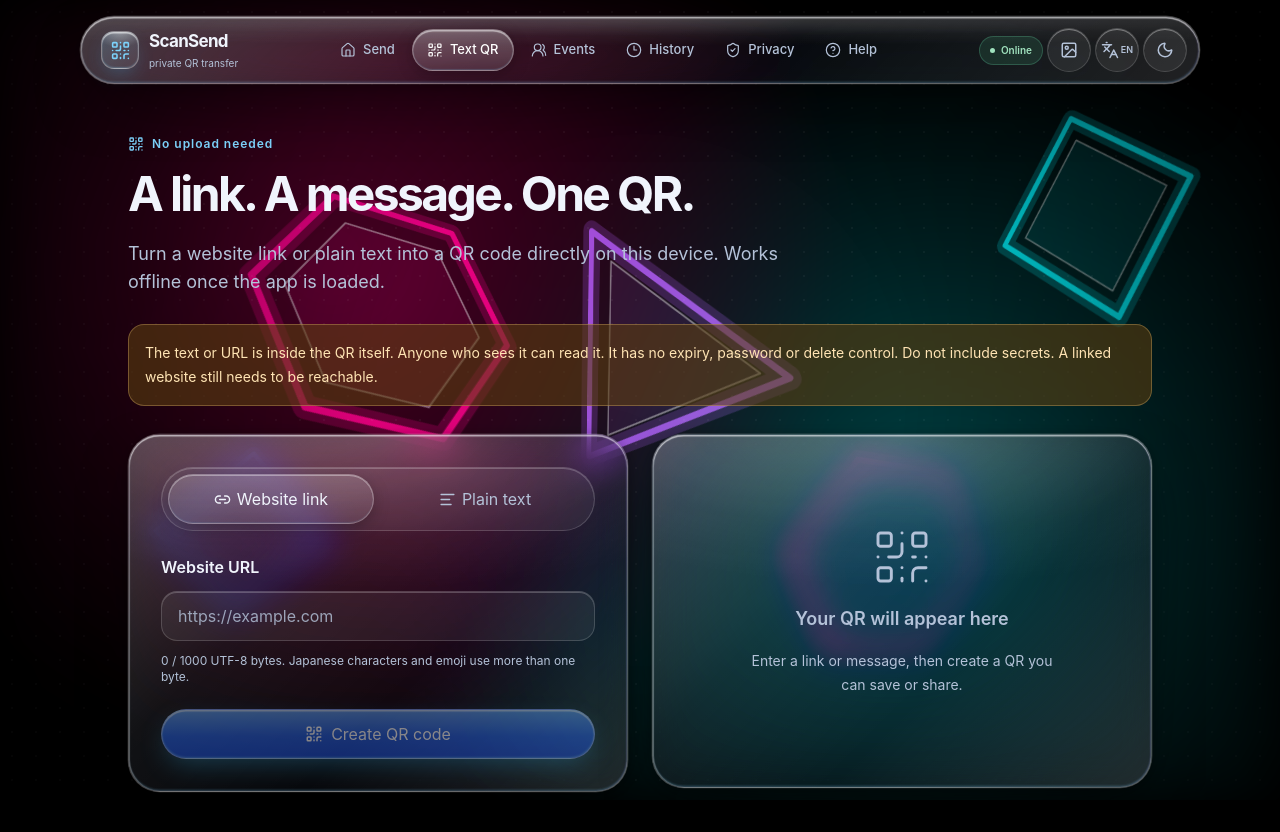
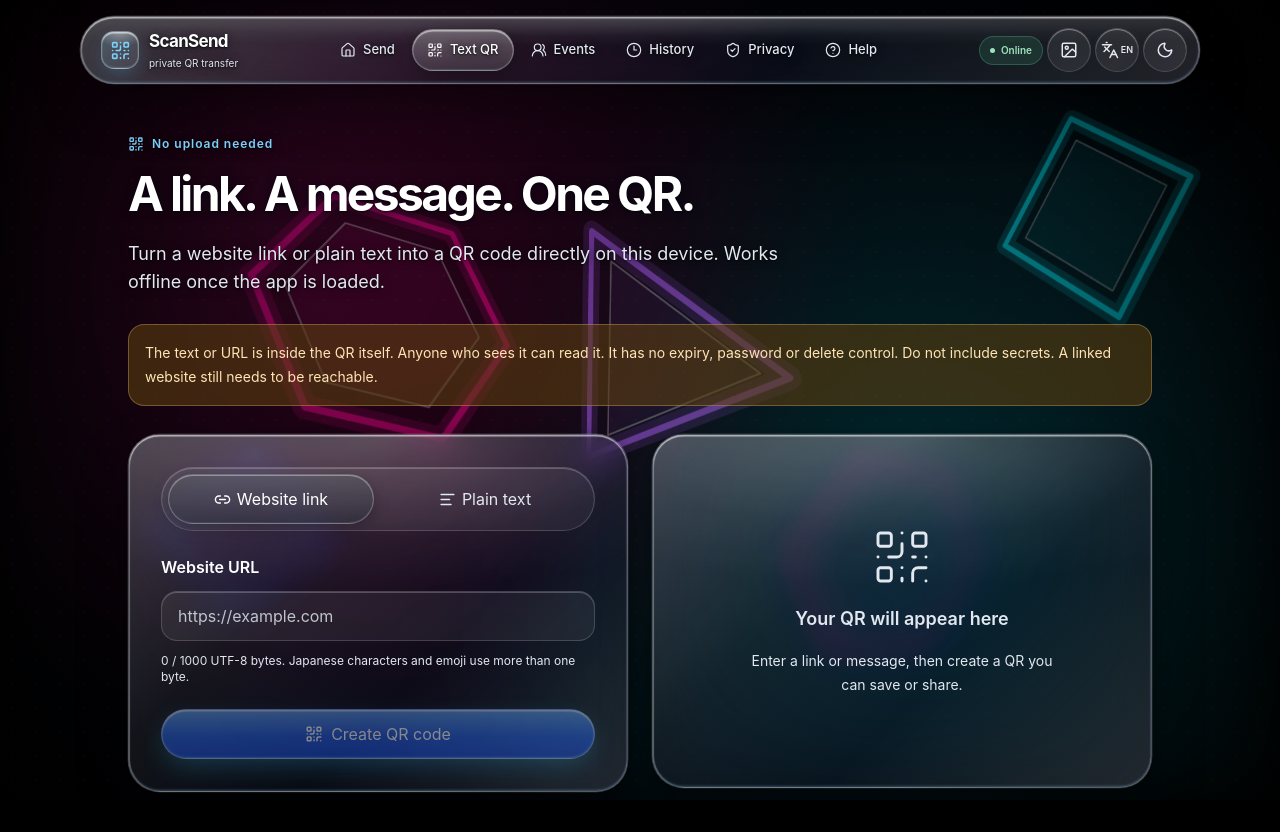
Before and after one commit to khantzinkhant007-collab/QR-CODE-sharer, a React (Vite) app in the folder frontend/: page /qr in a window 1280 px wide. Shown: the top 832 px of the page. Built offline with nearby package versions, Linux system fonts and the light colour scheme.

Commit message:
Improve text contrast and OLED scrim legibility over Live Neon lights

```diff
--- a/frontend/src/components/NeonWallpaper.tsx
+++ b/frontend/src/components/NeonWallpaper.tsx
@@ -667,12 +667,12 @@ export const NeonWallpaper = memo(function NeonWallpaper({ settings }: { setting
         />
       )}
 
-      {/* Subtle Vignette to keep edges deep OLED black */}
+      {/* Cinema-grade adaptive OLED contrast scrim to keep neon hues jewel-toned without center white-out */}
       <div
         className="pointer-events-none absolute inset-0"
         style={{
           background:
-            'radial-gradient(circle at center, rgba(0,0,0,0) 35%, rgba(0,0,0,0.62) 100%)',
+            'radial-gradient(circle at center, rgba(4, 7, 15, 0.34) 0%, rgba(4, 7, 15, 0.50) 58%, rgba(0, 0, 0, 0.78) 100%)',
         }}
       />
     </div>
--- a/frontend/src/index.css
+++ b/frontend/src/index.css
@@ -101,11 +101,11 @@ h1, h2, h3, strong { text-wrap: pretty; }
   background-color: #050811;
 }
 .app-shell[data-background="neon"] {
-  color: #f0f4fc;
-  --ink: #f0f4fc;
-  --muted: #b4c2d8;
+  color: #ffffff;
+  --ink: #ffffff;
+  --muted: #e2e8f0;
   --accent: #7dd3fc;
-  --glass-fill: rgba(12, 16, 28, 0.24);
+  --glass-fill: rgba(9, 13, 24, 0.42);
   --glass-edge: rgba(255, 255, 255, 0.24);
   --glass-shadow: 0 24px 60px -18px rgba(0, 0, 0, 0.65), 0 2px 12px rgba(0, 0, 0, 0.28), 0 0 0 0.5px rgba(255, 255, 255, 0.22);
   --glass-highlight: inset 0 1.5px 1px rgba(255, 255, 255, 0.58), inset 1px 0 1px rgba(255, 255, 255, 0.26), inset 0 -1.5px 2px rgba(125, 211, 252, 0.20), inset -1px 0 1.5px rgba(192, 132, 252, 0.14);
@@ -124,10 +124,44 @@ h1, h2, h3, strong { text-wrap: pretty; }
   border-color: rgba(255, 255, 255, .16);
   background: rgba(255, 255, 255, .06);
 }
+.app-shell[data-background="neon"] .privacy-badge {
+  background: linear-gradient(180deg, rgba(255, 255, 255, 0.14), rgba(255, 255, 255, 0.04)), rgba(10, 15, 28, 0.46);
+  color: #e0f2fe;
+}
 .app-shell[data-background="neon"] .secondary-button {
   color: var(--ink);
   border-color: rgba(255, 255, 255, .26);
-  background: linear-gradient(180deg, rgba(255, 255, 255, .16) 0%, rgba(255, 255, 255, .08) 100%);
+  background: linear-gradient(180deg, rgba(255, 255, 255, 0.18), rgba(255, 255, 255, 0.06)), rgba(10, 15, 28, 0.44);
+}
+.app-shell[data-background="neon"] :is(
+  .home-heading,
+  .page-title,
+  .page-subtitle,
+  .section-kicker,
+  .home-copy p,
+  .upload-label,
+  .upload-meta,
+  .event-invitation strong,
+  .event-invitation small,
+  .nav-item,
+  .brand-name,
+  .brand-caption
+) {
+  text-shadow: 0 1px 10px rgba(2, 6, 18, 0.72), 0 1px 2px rgba(0, 0, 0, 0.65);
+}
+.app-shell[data-background="neon"] .home-heading {
+  background: none;
+  -webkit-background-clip: border-box;
+  background-clip: border-box;
+  color: #ffffff;
+  filter: drop-shadow(0 2px 14px rgba(2, 6, 18, 0.75));
+}
+.app-shell[data-background="neon"] .text-slate-500,
+.app-shell[data-background="neon"] .text-slate-600 {
+  color: #e2e8f0;
+}
+.app-shell[data-background="neon"] .text-slate-700 {
+  color: #f1f5f9;
 }
 .app-shell[data-background="neon"] .nav-item[aria-current="page"] {
   color: #ffffff;
```
